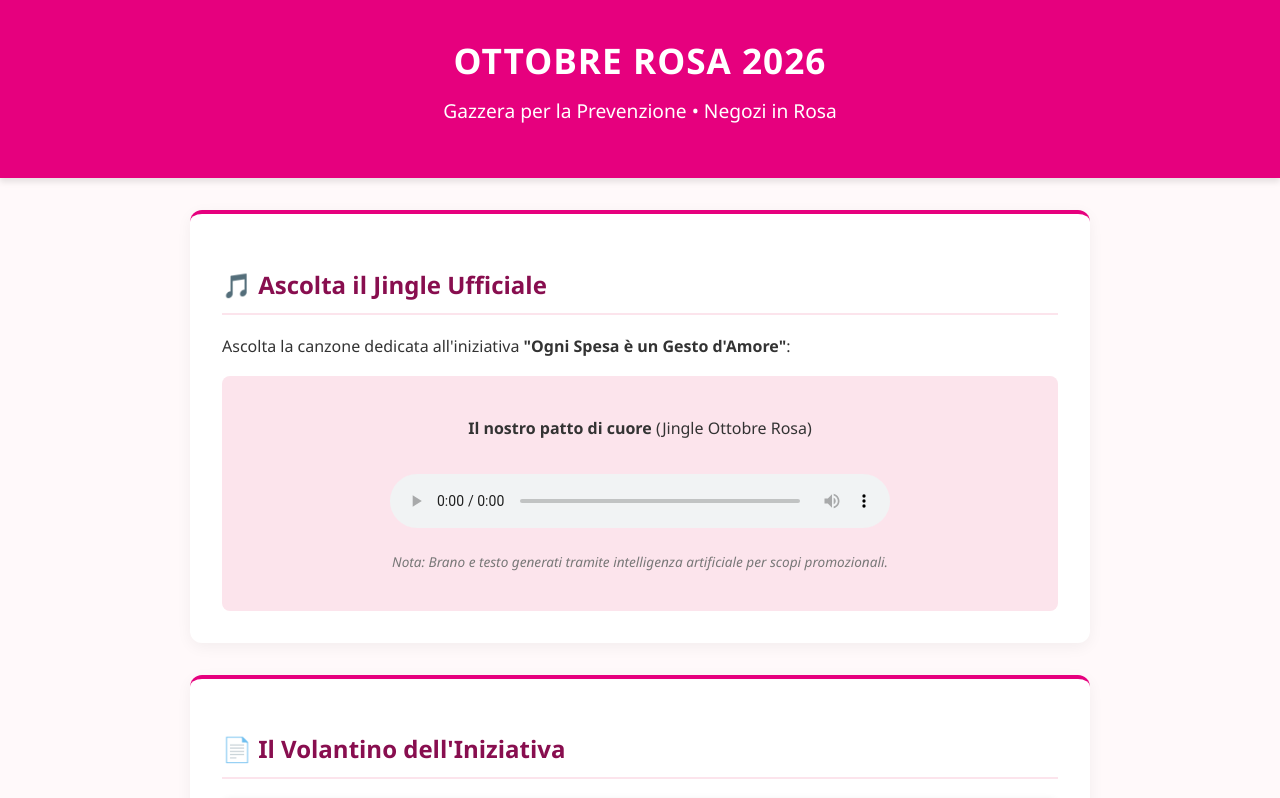
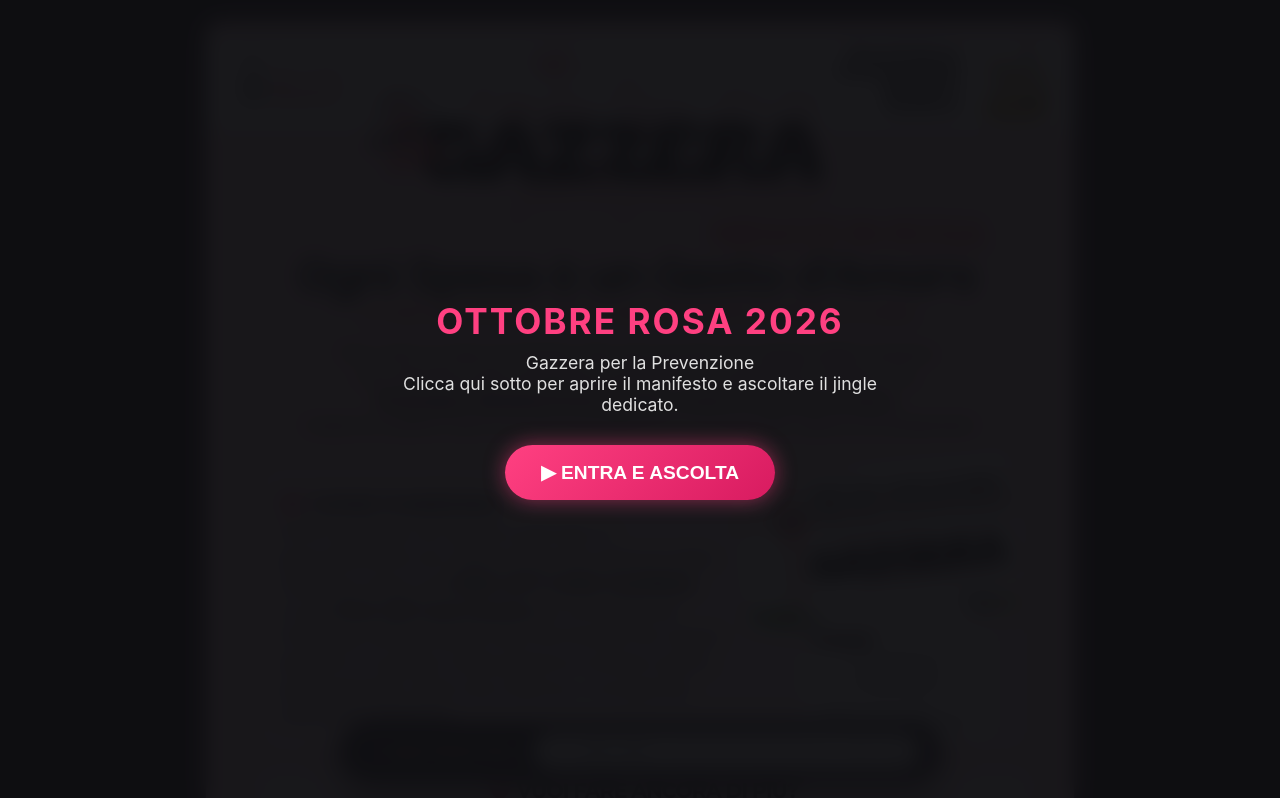
Before and after one commit to commercianti/gazzeraprevenzione, a plain HTML site: page index.html in a window 1280 px wide. Shown: the top 798 px of the page. Drawn offline with Linux system fonts and the light colour scheme.

Commit message:
Update index.html

```diff
--- a/index.html
+++ b/index.html
@@ -5,169 +5,196 @@
     <meta name="viewport" content="width=device-width, initial-scale=1.0">
     <title>Ottobre Rosa 2026 - Gazzera per la Prevenzione</title>
     <style>
-        :root {
-            --primary-pink: #e6007e;
-            --light-pink: #fce4ec;
-            --dark-pink: #880e4f;
-            --text-color: #333333;
-            --bg-color: #fff9fa;
-        }
-
-        body {
-            font-family: 'Segoe UI', Tahoma, Geneva, Verdana, sans-serif;
-            line-height: 1.6;
-            color: var(--text-color);
-            background-color: var(--bg-color);
+        * {
+            box-sizing: border-box;
             margin: 0;
             padding: 0;
         }
 
-        header {
-            background-color: var(--primary-pink);
-            color: white;
-            text-align: center;
-            padding: 2rem 1rem;
-            box-shadow: 0 4px 6px rgba(0,0,0,0.1);
+        body {
+            background-color: #0f0f12;
+            color: #ffffff;
+            font-family: -apple-system, BlinkMacSystemFont, "Segoe UI", Roboto, Helvetica, Arial, sans-serif;
+            min-height: 100vh;
+            display: flex;
+            flex-direction: column;
+            align-items: center;
+            justify-content: center;
+            overflow-x: hidden;
         }
 
-        header h1 {
-            margin: 0;
-            font-size: 2.2rem;
-            text-transform: uppercase;
-            letter-spacing: 1px;
+        /* Overlay di benvenuto per sbloccare l'audio */
+        .overlay {
+            position: fixed;
+            top: 0;
+            left: 0;
+            width: 100%;
+            height: 100%;
+            background-color: rgba(15, 15, 18, 0.96);
+            display: flex;
+            flex-direction: column;
+            align-items: center;
+            justify-content: center;
+            z-index: 9999;
+            backdrop-filter: blur(10px);
+            transition: opacity 0.5s ease, visibility 0.5s ease;
+            padding: 20px;
+            text-align: center;
         }
 
-        header p {
-            margin-top: 0.5rem;
-            font-size: 1.2rem;
-            font-weight: 300;
+        .overlay.hidden {
+            opacity: 0;
+            visibility: hidden;
         }
 
-        .container {
-            max-width: 900px;
-            margin: 2rem auto;
-            padding: 0 1rem;
+        .overlay h1 {
+            color: #ff4081;
+            font-size: 2.2rem;
+            margin-bottom: 10px;
+            text-transform: uppercase;
+            letter-spacing: 2px;
         }
 
-        .card {
-            background: white;
-            border-radius: 12px;
-            padding: 2rem;
-            margin-bottom: 2rem;
-            box-shadow: 0 4px 15px rgba(0,0,0,0.05);
-            border-top: 4px solid var(--primary-pink);
+        .overlay p {
+            color: #e0e0e0;
+            font-size: 1.1rem;
+            margin-bottom: 30px;
+            max-width: 500px;
         }
 
-        .poster-img {
+        .btn-start {
+            background: linear-gradient(135deg, #ff4081, #d81b60);
+            color: white;
+            border: none;
+            padding: 16px 36px;
+            font-size: 1.2rem;
+            font-weight: bold;
+            border-radius: 50px;
+            cursor: pointer;
+            box-shadow: 0 0 20px rgba(255, 64, 129, 0.5);
+            transition: transform 0.2s, box-shadow 0.2s;
+            display: flex;
+            align-items: center;
+            gap: 10px;
+        }
+
+        .btn-start:hover {
+            transform: scale(1.05);
+            box-shadow: 0 0 30px rgba(255, 64, 129, 0.8);
+        }
+
+        /* Contenitore principale */
+        .main-container {
+            width: 100%;
+            max-width: 900px;
+            padding: 20px 15px 100px 15px;
+            display: flex;
+            flex-direction: column;
+            align-items: center;
+        }
+
+        /* Immagine del manifesto */
+        .poster-wrapper {
+            width: 100%;
+            background: #1a1a24;
+            border-radius: 16px;
+            overflow: hidden;
+            box-shadow: 0 10px 40px rgba(255, 64, 129, 0.15);
+            border: 1px solid rgba(255, 64, 129, 0.2);
+            text-align: center;
+        }
+
+        .poster-wrapper img {
             width: 100%;
             height: auto;
-            border-radius: 8px;
-            box-shadow: 0 2px 8px rgba(0,0,0,0.1);
+            display: block;
         }
 
-        .audio-player-container {
-            text-align: center;
-            background-color: var(--light-pink);
-            padding: 1.5rem;
-            border-radius: 8px;
-            margin-top: 1rem;
+        /* Barra audio fluttuante in basso */
+        .audio-bar {
+            position: fixed;
+            bottom: 20px;
+            left: 50%;
+            transform: translateX(-50%);
+            width: calc(100% - 40px);
+            max-width: 600px;
+            background: rgba(26, 26, 36, 0.95);
+            border: 1px solid rgba(255, 64, 129, 0.4);
+            border-radius: 50px;
+            padding: 10px 20px;
+            display: flex;
+            align-items: center;
+            justify-content: space-between;
+            gap: 15px;
+            box-shadow: 0 10px 30px rgba(0, 0, 0, 0.7);
+            backdrop-filter: blur(10px);
+            z-index: 100;
+        }
+
+        .audio-info {
+            display: flex;
+            align-items: center;
+            gap: 10px;
+            color: #ff80ab;
+            font-size: 0.9rem;
+            font-weight: 600;
+            white-space: nowrap;
         }
 
         audio {
             width: 100%;
-            max-width: 500px;
-            margin-top: 1rem;
+            height: 36px;
         }
 
-        h2 {
-            color: var(--dark-pink);
-            border-bottom: 2px solid var(--light-pink);
-            padding-bottom: 0.5rem;
-        }
-
-        ul {
-            padding-left: 1.2rem;
-        }
-
-        li {
-            margin-bottom: 0.8rem;
-        }
-
-        .highlight {
-            font-weight: bold;
-            color: var(--primary-pink);
-        }
-
-        footer {
-            text-align: center;
-            padding: 1.5rem;
-            background-color: #f1f1f1;
-            color: #666;
-            font-size: 0.9rem;
-            margin-top: 3rem;
-        }
-
-        .ai-notice {
-            font-size: 0.85rem;
-            color: #777;
-            font-style: italic;
-            margin-top: 1rem;
+        /* Personalizzazione player audio per dark mode */
+        audio::-webkit-media-controls-panel {
+            background-color: transparent;
         }
     </style>
 </head>
 <body>
 
-    <header>
+    <!-- Overlay per l'attivazione audio -->
+    <div class="overlay" id="overlay">
         <h1>Ottobre Rosa 2026</h1>
-        <p>Gazzera per la Prevenzione • Negozi in Rosa</p>
-    </header>
+        <p>Gazzera per la Prevenzione<br>Clicca qui sotto per aprire il manifesto e ascoltare il jingle dedicato.</p>
+        <button class="btn-start" onclick="startExperience()">
+            ▶ ENTRA E ASCOLTA
+        </button>
+    </div>
 
-    <div class="container">
+    <!-- Contenuto principale con il manifesto -->
+    <div class="main-container">
+        <div class="poster-wrapper">
+            <img src="volantino.jpg" alt="Manifesto Ottobre Rosa 2026 Gazzera">
+        </div>
+    </div>
 
-        <!-- SEZIONE MUSICA / JINGLE -->
-        <div class="card">
-            <h2>🎵 Ascolta il Jingle Ufficiale</h2>
-            <p>Ascolta la canzone dedicata all'iniziativa <strong>"Ogni Spesa è un Gesto d'Amore"</strong>:</p>
-            <div class="audio-player-container">
-                <p><strong>Il nostro patto di cuore</strong> (Jingle Ottobre Rosa)</p>
-                <audio controls>
+    <!-- Player audio fisso in basso -->
+    <div class="audio-bar">
+        <div class="audio-info">
+            🎵 Jingle Ottobre Rosa
+        </div>
+        <audio id="bgAudio" controls loop preload="auto">
             <source src="musica.mp3" type="audio/mpeg">
             Il tuo browser non supporta il riproduttore audio.
         </audio>
-                <p class="ai-notice">Nota: Brano e testo generati tramite intelligenza artificiale per scopi promozionali.</p>
-            </div>
     </div>
 
-        <!-- SEZIONE VOLANTINO -->
-        <div class="card">
-            <h2>📄 Il Volantino dell'Iniziativa</h2>
-            <img src="volantino.jpg" alt="Volantino Ottobre Rosa 2026 Gazzera" class="poster-img">
-        </div>
+    <script>
+        function startExperience() {
+            var audio = document.getElementById('bgAudio');
+            var overlay = document.getElementById('overlay');
 
-        <!-- SEZIONE INFORMAZIONI -->
-        <div class="card">
-            <h2>💖 Come Funziona l'Iniziativa</h2>
-            <p>Per tutto il mese di ottobre, fare gli acquisti nei negozi della Gazzera non significa solo scegliere la qualità e la cortesia di vicinato, ma <span class="highlight">finanziare direttamente la lotta contro il tumore al seno</span>.</p>
+            // Avvia la musica
+            audio.play().catch(function(error) {
+                console.log("Autoplay bloccato dal browser: ", error);
+            });
 
-            <ul>
-                <li><strong>Fai la tua spesa:</strong> Acquista nei negozi e servizi aderenti della Gazzera e richiedi la tua <strong>PINK GIFT CARD GAZZERA</strong>.</li>
-                <li><strong>Partecipa:</strong> Compila la card e imbucala nella borsetta rosa presente nei negozi.</li>
-                <li><strong>Donazione:</strong> L'Associazione Commercianti Artigiani Gazzera donerà 1 € per ciascuna carta raccolta alla ricerca sul cancro.</li>
-                <li><strong>Premi:</strong> A fine ottobre verranno estratte 5 Pink Gift Card che riceveranno ciascuna un buono spesa da 25 €.</li>
-            </ul>
-
-            <p style="text-align: center; font-size: 1.1rem; margin-top: 1.5rem;">
-                <strong>Più volte scegli la Gazzera, più la prevenzione cresce!</strong>
-            </p>
-        </div>
-
-    </div>
-
-    <footer>
-        <p><strong>Associazione Commercianti Artigiani Gazzera</strong></p>
-        <p>In collaborazione con il Comune di Venezia</p>
-        <p>Info: 351 8731413</p>
-    </footer>
+            // Nasconde l'overlay
+            overlay.classList.add('hidden');
+        }
+    </script>
 
 </body>
 </html>
```
Lines whose indentation alone changed are shown as unchanged.
